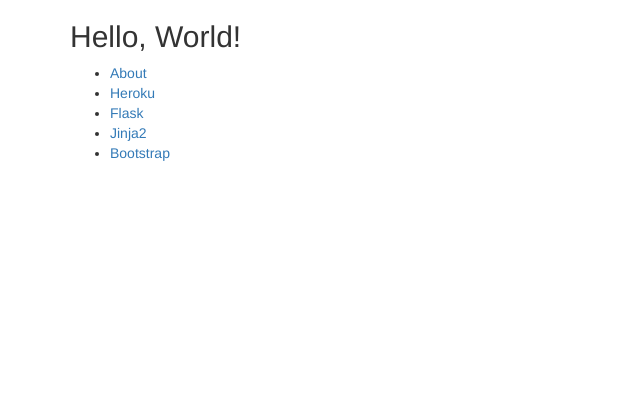
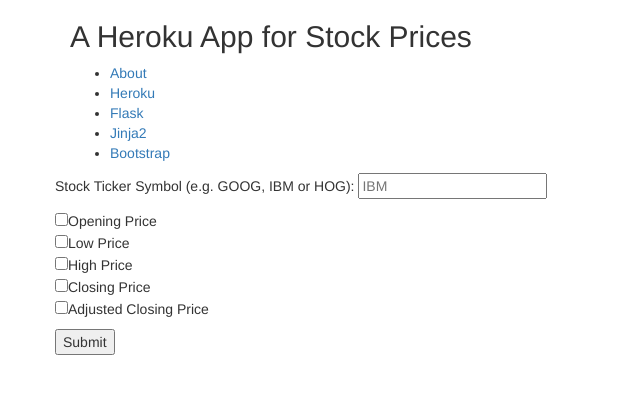
Before and after one commit to calvinwhealton/flask-framework, a Flask app: page / in a window 1280 px wide. Shown: the top 394 px of the page, without its empty margins (0-640 px from the left). Run offline with Flask 2, Linux system fonts and the light colour scheme; some libraries are stand-ins or nearby versions.

Commit message:
ugly but operational
--implemented api to Alpha Vantage
--generates plot for the stock prices (low, high, opening, closing, and/or closing adjusted)
--operational for running in flask

```diff
--- a/app.py
+++ b/app.py
@@ -1,4 +1,8 @@
 from flask import Flask, render_template, request, redirect
+import requests # accessing data
+import pandas as pd # data wrangling
+import bokeh # plotting results
+from bokeh.plotting import figure, output_file, show
 
 app = Flask(__name__)
 
@@ -10,5 +14,86 @@ def index():
 def about():
   return render_template('about.html')
 
+@app.route('/stock_pars',methods=['GET','POST'])
+def stock_pars():
+
+    # gives a dictionary of all the values
+    # checkbox is given as "on" if checked, not included if not checked
+    req = request.form
+
+    # ticker symbol for the company
+    var_tick = req['tick_symb']
+
+    myapi = "596NHA9N0W7KPYL4"
+
+    # extracting the daily and daily adjusted data
+    # will only get compact data (last 100 days) because not passing an optional output size
+    # extracting directly as csv
+    vari_dict_adj = {'function': 'TIME_SERIES_DAILY_ADJUSTED', 'symbol': var_tick,'apikey':myapi,'datatype':'csv'}
+
+    # requesting data from the website
+    req_dat = requests.get('https://www.alphavantage.co/query?', params=vari_dict_adj)
+
+    # reading in the file
+    # column headings are:
+    # timestamp, open, high, low, close, adjusted_close, volume, dividend_amount, split_coefficient
+    readin = pd.read_csv(req_dat.url)
+
+    # naming output file
+    output_file("graph.html")
+
+    # tools that can be displayed
+    TOOLS = "pan,wheel_zoom,box_zoom,reset,save,box_select"
+
+    # colors to use
+    # copied values from colorbrewer, 5-Class Dark 2
+    cols_use = ['#1b9e77','#d95f02','#7570b3','#e7298a','#66a61e']
+
+    # setting up figure with title and setting x axis to be a datetime
+    p1 = figure(title="Stock Price", tools=TOOLS,x_axis_type='datetime')
+
+    # adding lines
+    # each line will be one of the variables
+    # variables selected will be in the dictionary, but unselected ones will not
+    if 'open' in req.keys():
+        p1.line(pd.to_datetime(readin['timestamp']),readin['open'],line_color=cols_use[0], legend="Open")
+    if 'close' in req.keys():
+        p1.line(pd.to_datetime(readin['timestamp']),readin['close'],line_color=cols_use[1], legend="Close")
+    if 'close_adj' in req.keys():
+        p1.line(pd.to_datetime(readin['timestamp']),readin['adjusted_close'],line_color=cols_use[2], legend="Close Adj")
+    if 'low' in req.keys():
+        p1.line(pd.to_datetime(readin['timestamp']),readin['low'],line_color=cols_use[3], legend="Low")
+    if 'high' in req.keys():
+        p1.line(pd.to_datetime(readin['timestamp']),readin['high'],line_color=cols_use[4], legend="High")
+
+    show(p1)
+    '''
+    # adding opening stock prices, if selected
+    if 'open_id' in lister:
+        df_stocks['Open'] = df_stocks['open']
+    else:
+        df_stocks.drop('Open',axis=1,inplace=True)
+
+    # adding opening adjusted stock prices, if selected
+    if 'open_adj_id' in lister:
+        df_stocks['OpenAdj'] = df_stocks_adj['open']
+    else:
+        df_stocks.drop('OpenAdj',axis=1,inplace=True)
+
+    # adding closing stock prices, if selected
+    if 'close_id' in lister:
+        df_stocks['Close'] = df_stocks['Close']
+    else:
+        df_stocks.drop('Open',axis=1,inplace=True)
+
+    # adding closing adjusted stock prices, if selected
+    if 'close_adj_id' in lister:
+        df_stocks['CloseAdj'] = df_stocks_adj['close']
+    else:
+        df_stocks.drop('CloseAdj',axis=1,inplace=True)
+    '''
+
+    pass
+
 if __name__ == '__main__':
   app.run(port=33507)
--- a/templates/about.html
+++ b/templates/about.html
@@ -17,7 +17,7 @@
       <div class="row">
         <div class="col-lg-12 text-left">
           <h2>About</h2>
-          <h3>This app will combined several elements of The Data Incubator's 12 Day program. This includes pandas, bokeh, and accessing data using an API.<h3>
+          <h3>This app will combined several elements of The Data Incubator's 12 Day program. This includes pandas for data wrangling, bokeh for plotting, and accessing data using an API.<h3>
           <p><a href="/">Home</a></p>
         </div>
       </div>
--- a/templates/index.html
+++ b/templates/index.html
@@ -7,7 +7,7 @@
     <meta name="author" content="@gotoariel">
     <!-- <link rel="icon" href="favicon.ico"> -->
 
-    <title>Wilkommen, bienvenue, and welcome to Heroku!</title>
+    <title>A Heroku App for Stock Prices</title>
 
     <!-- Bootstrap core CSS -->
     <link rel="stylesheet" href="https://maxcdn.bootstrapcdn.com/bootstrap/3.3.7/css/bootstrap.min.css">
@@ -16,7 +16,7 @@
     <div class="container">
       <div class="row">
         <div class="col-lg-12 text-left">
-          <h2>Hello, World!</h2>
+          <h2>A Heroku App for Stock Prices</h2>
           <ul>
             <li><a href="/about">About</a></li>
             <li><a target="_blank" href="https://www.heroku.com/">Heroku</a></li>
@@ -27,6 +27,25 @@
         </div>
       </div>
     </div>
+
+    <div class="container">
+      <div class="row">
+        <form id="stockinfo" action = "stock_pars" method="POST">
+            <form id='input' method='post' action='index'>
+             <p>Stock Ticker Symbol (e.g. GOOG, IBM or HOG): <input type='text' name='tick_symb' placeholder='IBM' /></p>
+             <p>
+             <input type="checkbox" name='open' />Opening Price<br>
+             <input type="checkbox" name='low' />Low Price<br>
+             <input type="checkbox" name='high' />High Price<br>
+             <input type="checkbox" name='close' />Closing Price<br>
+             <input type="checkbox" name='close_adj' />Adjusted Closing Price<br>
+             </p>
+             <p><input type="submit" value="Submit"></p>
+
+        </form>
+    </div>
+</div>
+
     <!-- Bootstrap core JavaScript
     ================================================== -->
     <!-- Placed at the end of the document so the pages load faster -->
```
Also changed, not shown: graph.html (added, +84 -0 lines).
